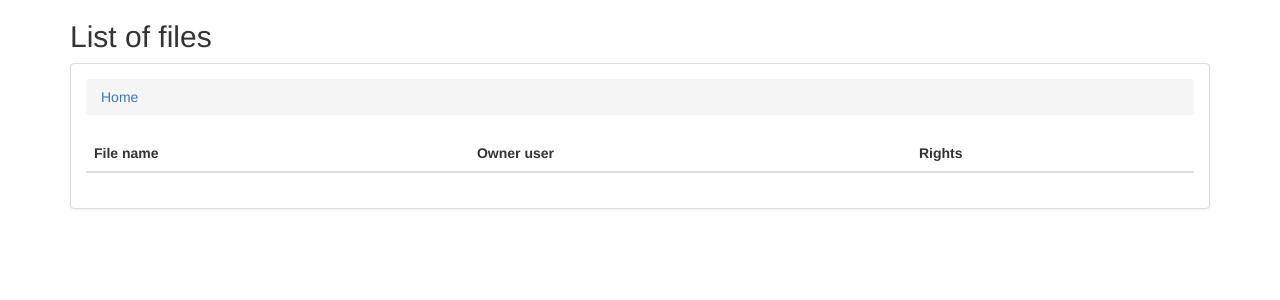
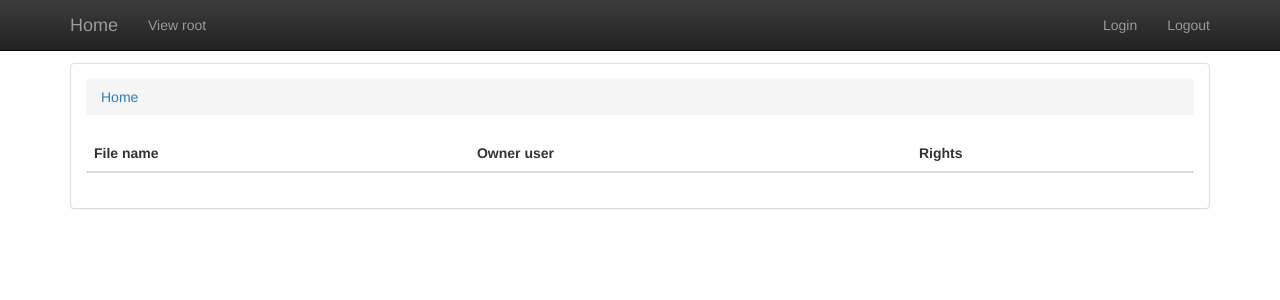
Before and after one commit to ytalashko/data-security-lab3, a Django app: page /view/ in a window 1280 px wide. Shown: the top 300 px of the page. Run offline with Django 3.2, Linux system fonts and the light colour scheme; data that the repository does not hold is empty; parts of the project's set-up code (start-up, migrations or seed data) failed here and were passed over; some libraries are stand-ins or nearby versions.

Commit message:
[frontend] add navigation bar

```diff
--- a/data-security-lab3/templates/viewObjects.html
+++ b/data-security-lab3/templates/viewObjects.html
@@ -9,6 +9,27 @@
     <link rel="stylesheet" href="{% static 'css/bootstrap-theme.css' %}">
 </head>
 <body>
+    <div class="navbar navbar-inverse navbar-fixed-top">
+        <div class="container">
+            <div class="navbar-header">
+                <button type="button" class="navbar-toggle" data-toggle="collapse" data-target=".navbar-collapse">
+                    <span class="icon-bar"></span>
+                    <span class="icon-bar"></span>
+                    <span class="icon-bar"></span>
+                </button>
+                <a class="navbar-brand" href="/">Home</a>
+            </div>
+            <div class="navbar-collapse collapse">
+                <ul class="nav navbar-nav">
+                    <li><a href="/view/">View root</a></li>
+                </ul>
+                <ul class="nav navbar-nav navbar-right">
+                    <li><a href="/">Login</a></li>
+                    <li><a id="logoutLink">Logout</a></li>
+                </ul>
+            </div>
+        </div>
+    </div>
     <div class="container">
         <h2>List of files</h2>
         <div class="panel panel-default">
```
